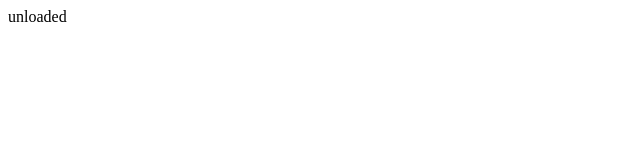
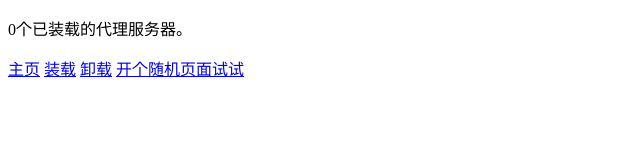
Before and after one commit to maizi20/reflect, a plain HTML site: page index.html in a window 1280 px wide. Shown: the whole page, without its empty margins (0-640 px from the left). Drawn offline with Linux system fonts and the light colour scheme.

Commit message:
Update index.html

```diff
--- a/index.html
+++ b/index.html
@@ -1,18 +1,28 @@
 <!DOCTYPE html>
 <html><head>
 <meta charset='UTF-8'>
-<title>unloaded</title>
+<title>代理服务器管理页</title>
 <script>
-onload=()=>navigator.serviceWorker.getRegistrations()
-  .then(o=>Promise.all(o.map(w=>w&&w.scope.startsWith('https://zhishi.oss-cn-beijing.aliyuncs.com/sw')&&w.unregister())))
-  .then(()=>({then(r){setTimeout(r,500)}}))
-  .then(()=>navigator.serviceWorker.register('sw.js'))
-  .then(sw=>{
-    sw.onupdatefound=()=>{
-      open('./proc/0/')
-    }
-  })
+self.bts={};
+onload=()=>{
+  var tar=[],t=document.getElementById('tip')
+  ,count=()=>navigator.serviceWorker.getRegistrations()
+    .then(o=>(tar=[],o.forEach(w=>{w&&w.scope.indexOf('/reflect')&&tar.push(w)})))
+    .then(()=>t.innerText=`${tar&&tar.length|0}个已装载的代理服务器。`)
+  bts.load=()=>navigator.serviceWorker.register('sw.js').then(w=>new Promise(r=>w.onupdatefound=r));
+  bts.unload=()=>Promise.all(tar.filter(w=>w.unregister())).then(n=>n.length);
+  bts.exec=(t,f)=>(t.color='#eee',f().then(()=>t.color='#666',()=>t.color='#f00').finally(count));
+  bts.test=u=>fetch(u||=`./test/${Math.random()*10000|0}`,{
+    method:'PUT',body:new Uint8Array(65536).map(()=>Math.random()*256)
+    ,headers:{'content-type':'text/html'}
+  }).then(r=>r.ok&&r.json()).then(o=>o.code/100^2?{then(r,j){j(new Error('创建失败'))}}:open(u));
+  count();
+}
 </script>
 </head><body>
-unloaded
+<p id='tip'>...</p>
+<a href='./main/'>主页</a>
+<a href="javascript:void(bts.exec(this,bts.load))">装载</a>
+<a href="javascript:void(bts.exec(this,bts.unload))">卸载</a>
+<a href="javascript:void(bts.exec(this,bts.test))">开个随机页面试试</a>
 </body></html>
```
